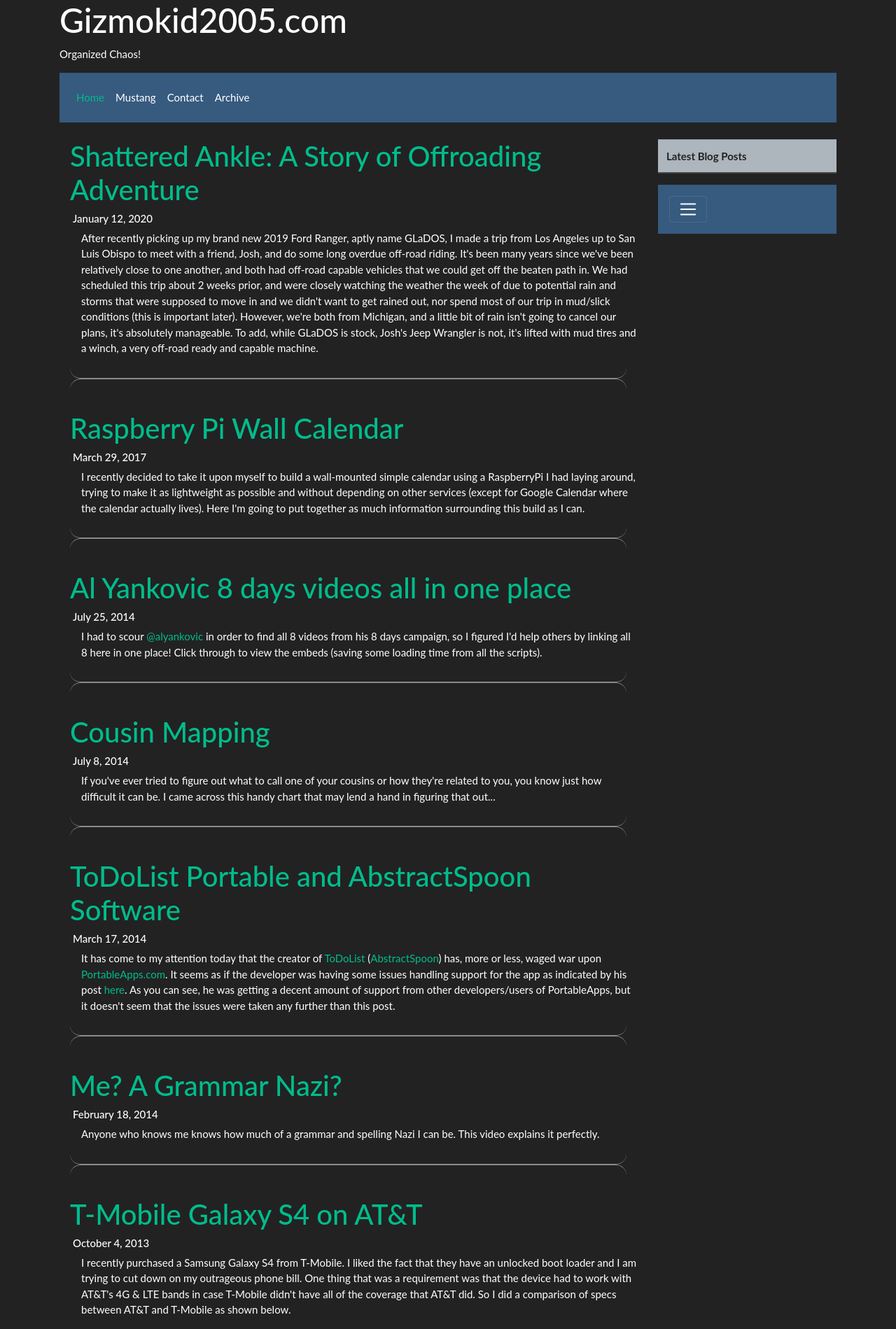
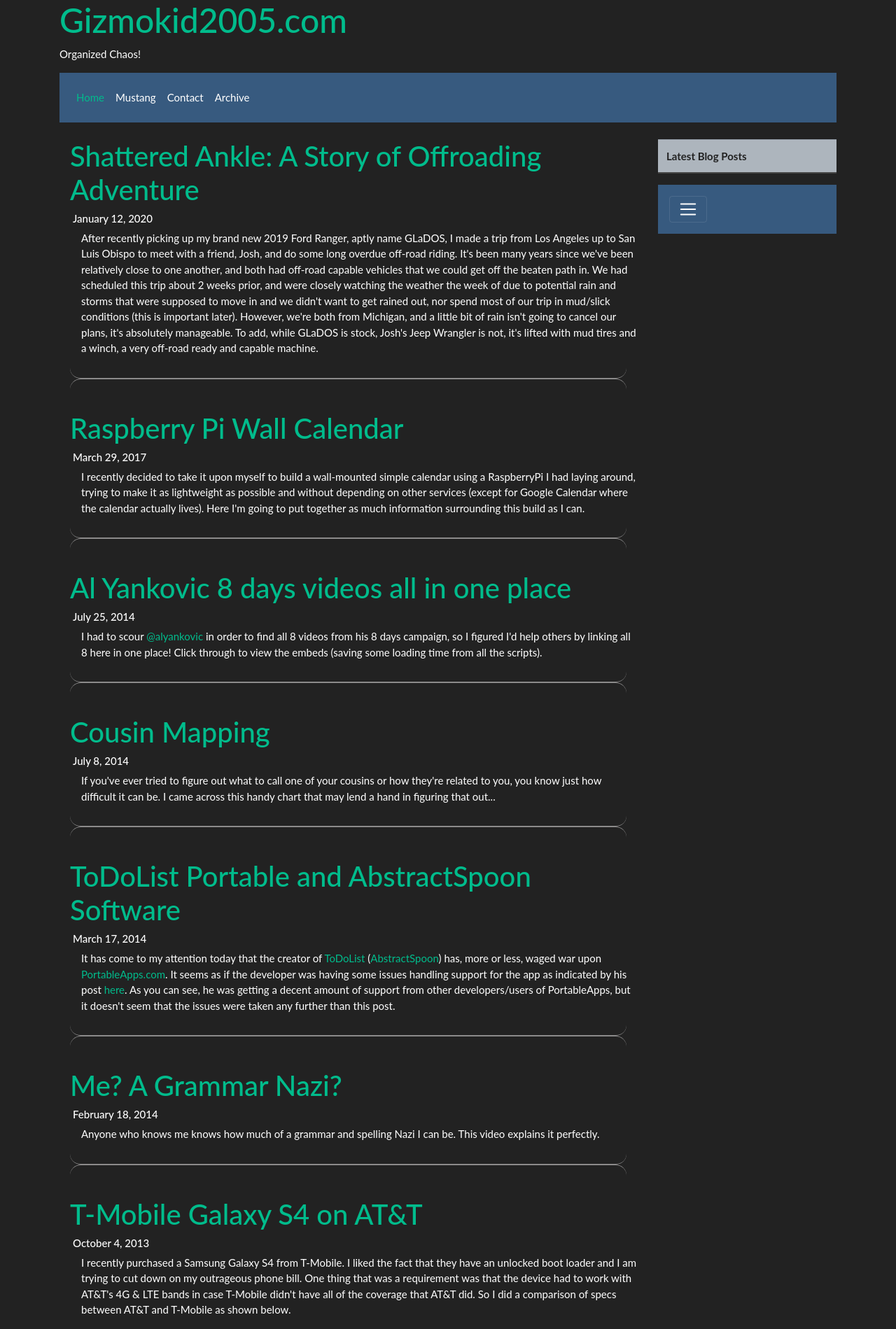
Before and after one commit to Gizmokid2005/gizmokid2005.com, a Jekyll site: the page built from dev/index.html, in a window 1280 px wide. Shown: the top 1899 px of the page at 70% size. Built offline with Jekyll 4.4.1, drawn with Linux system fonts in a browser that asks for light colours; the list of posts is cut into pages by our own code.

Commit message:
Made title link to the homepage.

```diff
--- a/dev/_includes/header.html
+++ b/dev/_includes/header.html
@@ -1,5 +1,5 @@
 <div class="site-header">
-    <h1>{{ site.title | default: site.github.repository_name }}</h1>
+    <h1><a href="{{ site.url}}">{{ site.title | default: site.github.repository_name }}</a></h1>
     <p>{{ site.description | default: site.github.project_tagline }}</p>
 </div>
 {% include navigation.html %}
```
